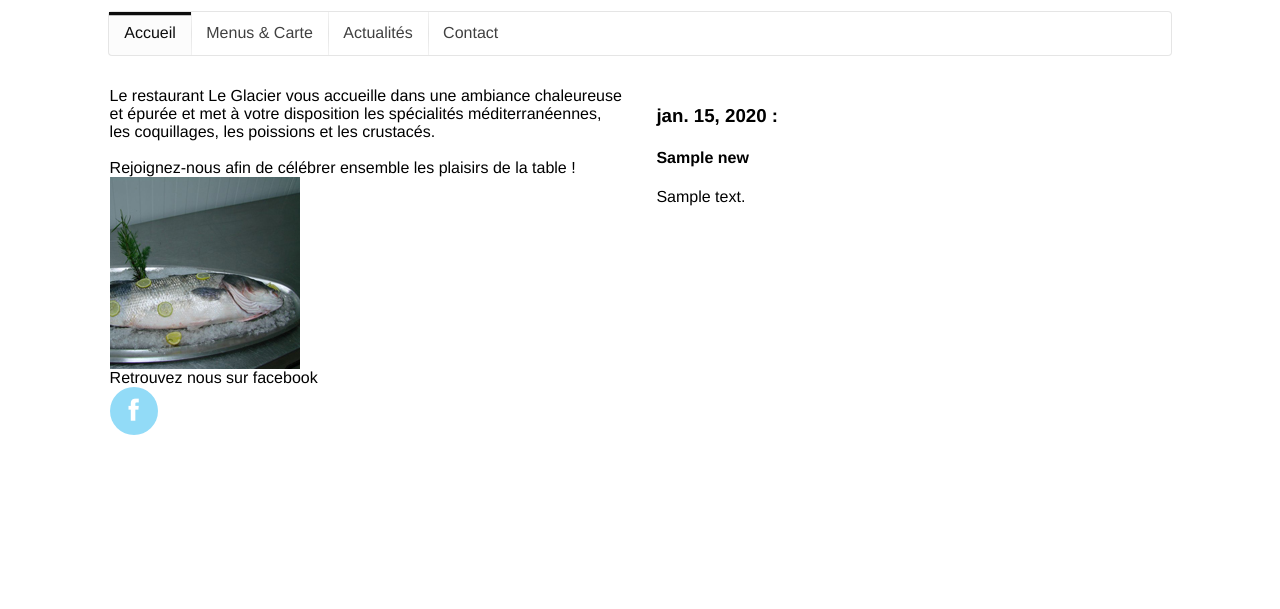
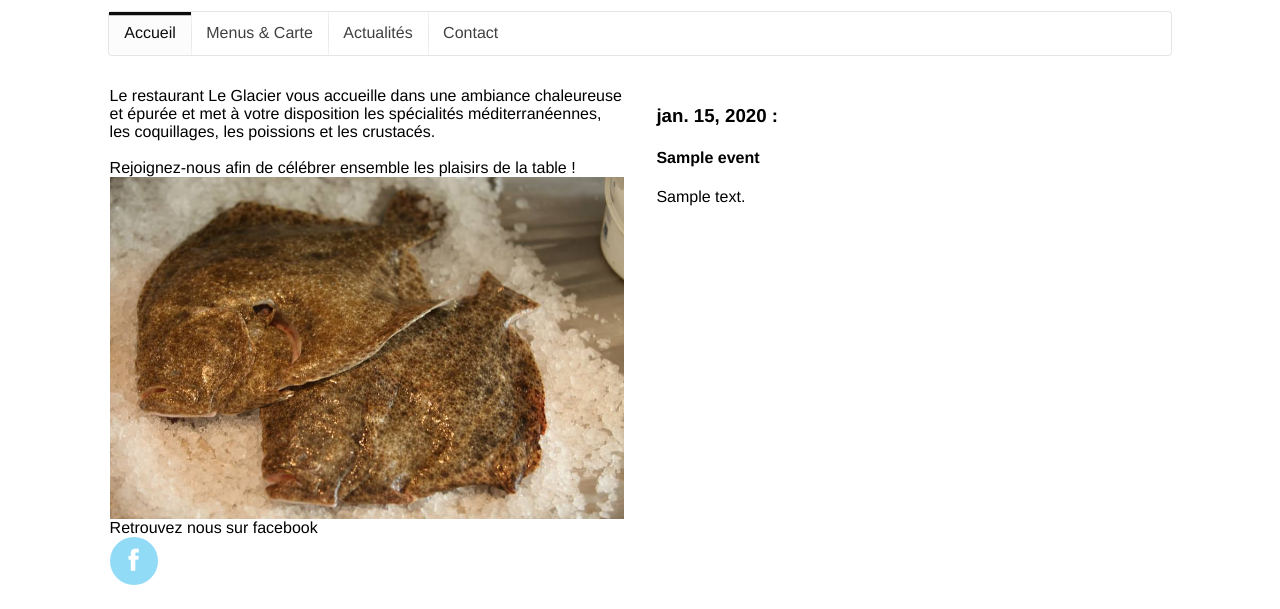
Before and after one commit to manz/glacier, a Django app: page / in a window 1280 px wide. Shown: the part 240-849 px from the top of the page. Before the commit the page ends 675 px from the top, so only its background shows below. Run offline with Django 3.2, Linux system fonts and the light colour scheme; tables that the repository leaves empty hold one stand-in row (values such as "Sample post"); parts of the project's set-up code (start-up, migrations or seed data) failed here and were passed over; some libraries are stand-ins or nearby versions.

Commit message:
Adds fish related images, renames the News model to Event.

```diff
--- a/restaurant/admin.py
+++ b/restaurant/admin.py
@@ -1,9 +1,9 @@
 from django.contrib import admin
-from models import News
+from models import Event
 
 
-class NewsAdmin(admin.ModelAdmin):
+class EventAdmin(admin.ModelAdmin):
     pass
 
 
-admin.site.register(News, NewsAdmin)
+admin.site.register(Event, EventAdmin)
--- a/restaurant/models.py
+++ b/restaurant/models.py
@@ -2,7 +2,7 @@
 from django.db.models.fields import DateField, TextField
 
 
-class News(models.Model):
+class Event(models.Model):
     posted = DateField()
     title = TextField()
     content = TextField()
--- a/restaurant/views.py
+++ b/restaurant/views.py
@@ -1,13 +1,13 @@
 from django.shortcuts import render_to_response
-from restaurant.models import News
+from restaurant.models import Event
 
 
 def home(request):
     try:
-        actu = News.objects.all().order_by('-posted')[0]
+        event = Event.objects.all().order_by('-posted')[0]
     except IndexError:
-        actu = None
-    return render_to_response('home.html', {'current': 'home', 'actu': actu})
+        event = None
+    return render_to_response('home.html', {'current': 'home', 'event': event})
 
 
 def contact(request):
@@ -15,8 +15,8 @@
 
 
 def news(request):
-    news = News.objects.all().order_by('posted')
-    return render_to_response('news.html', {'current': 'news', 'news': news})
+    events = Event.objects.all().order_by('posted')
+    return render_to_response('news.html', {'current': 'news', 'event': events})
 
 
 def menus(request):
--- a/templates/actu.html
+++ /dev/null
@@ -1,7 +0,0 @@
-<div>
-    <h3>{{ actu.posted }}&nbsp;:</h3>
-    <h4>{{ actu.title }}</h4>
-    {% autoescape off %}
-        {{ actu.content }}
-    {% endautoescape %}
-</div>
--- a/templates/base.html
+++ b/templates/base.html
@@ -9,6 +9,10 @@
 
         td {
             text-align: center;
+        }
+
+        .image {
+            width: 100%;
         }
     </style>
 </head>
--- /dev/null
+++ b/templates/event.html
@@ -0,0 +1,7 @@
+<div>
+    <h3>{{ event.posted }}&nbsp;:</h3>
+    <h4>{{ event.title }}</h4>
+    {% autoescape off %}
+        {{ event.content }}
+    {% endautoescape %}
+</div>
--- a/templates/home.html
+++ b/templates/home.html
@@ -1,23 +1,23 @@
 {% extends 'base.html' %}
 {% load static %}
 {% block content %}
-    <div class="ui {% if actu %}stackable two column{% else %}page{% endif %} grid">
+    <div class="ui {% if event %}stackable two column{% else %}page{% endif %} grid">
         <div class="column">
             Le restaurant Le Glacier vous accueille dans une ambiance chaleureuse et épurée et met à
             votre disposition les spécialités méditerranéennes, les coquillages, les poissions et les crustacés.<br/>
             <br/>
             Rejoignez-nous afin de célébrer ensemble les plaisirs de la table ! <br/>
 
-            <img src="{% static 'glacier/visuel2.jpg' %}"/>
+            <img style="width:100%" src="{% static 'glacier/poissons.jpg' %}"/>
 
             <br/>
             Retrouvez nous sur facebook<br/>
             <a style="text-decoration: none;" href="https://www.facebook.com/leglaciermarseillan?fref=ts"><i
                     class="blue inverted large facebook circular icon"></i></a>
         </div>
-        {% if actu %}
+        {% if event %}
             <div class="column">
-                {% include 'actu.html' with actu=actu %}
+                {% include 'event.html' with event=event %}
             </div>
         {% endif %}
     </div>
--- a/templates/news.html
+++ b/templates/news.html
@@ -2,8 +2,8 @@
 {% block content %}
     <div class="ui page grid">
         <div class="column">
-            {% for actu in news %}
-                {% include 'actu.html' with actu=actu %}
+            {% for event in events %}
+                {% include 'event.html' with event=event %}
                 <hr/>
             {% endfor %}
         </div>
```
Also changed, not shown: restaurant/static/glacier/Homar2700g.jpg (added), restaurant/static/glacier/glacier_interieur.jpg (added), restaurant/static/glacier/poissons.jpg (added).
